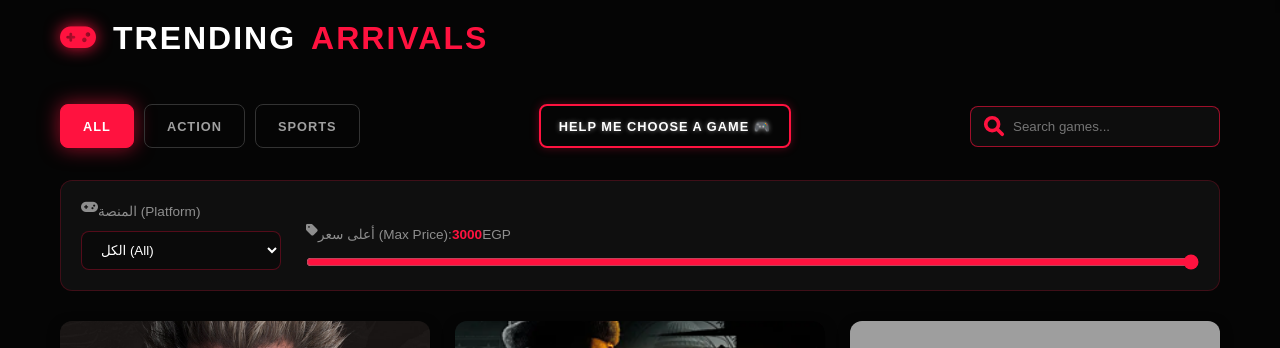
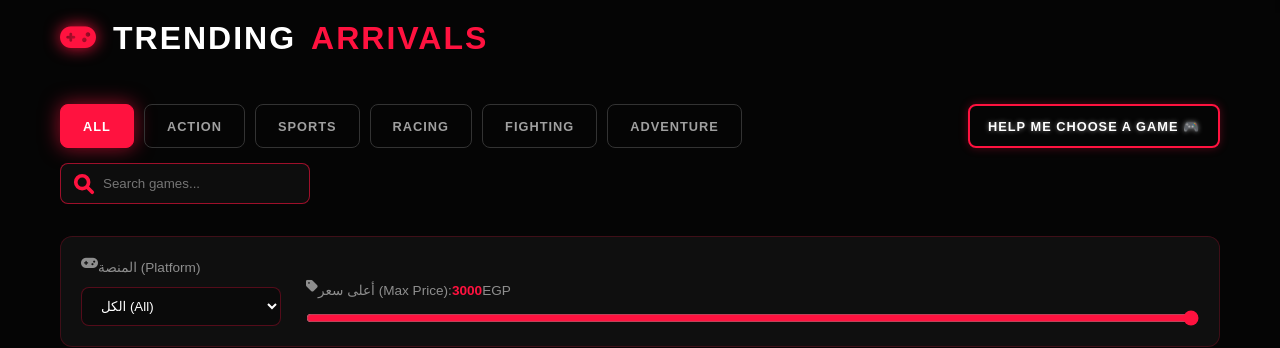
Before and after one commit to ahmedgreesh/red-zone-project_2, a plain HTML site: page index.html in a window 1280 px wide. Shown: the part 787-1135 px from the top of the page. Drawn offline with Linux system fonts and the light colour scheme; no server answers; grey boxes are pictures that could not be loaded.

Commit message:
new update

```diff
--- a/index.html
+++ b/index.html
@@ -5,7 +5,7 @@
     <meta charset="UTF-8">
     <meta name="viewport" content="width=device-width, initial-scale=1.0">
     <title>Red Zone Store | Premium PlayStation Gaming</title>
-    <link rel="stylesheet" href="css/style.css?v=2.2">
+    <link rel="stylesheet" href="css/style.css?v=2.5">
     <!-- Font Awesome for Icons -->
     <link rel="stylesheet" href="https://cdnjs.cloudflare.com/ajax/libs/font-awesome/6.4.0/css/all.min.css">
     <link href="https://fonts.googleapis.com/css2?family=Cairo:wght@400;600;700;800&display=swap" rel="stylesheet">
@@ -98,6 +98,9 @@
                     <button class="cta-btn active-filter" data-category="All" data-i18n="filter_all" onclick="filterNav('All')">All</button>
                     <button class="cta-btn" data-category="Action" data-i18n="filter_action" onclick="filterNav('Action')">Action</button>
                     <button class="cta-btn" data-category="Sports" data-i18n="filter_sports" onclick="filterNav('Sports')">Sports</button>
+                    <button class="cta-btn" data-category="Racing" data-i18n="filter_racing" onclick="filterNav('Racing')">Racing</button>
+                    <button class="cta-btn" data-category="Fighting" data-i18n="filter_fighting" onclick="filterNav('Fighting')">Fighting</button>
+                    <button class="cta-btn" data-category="Adventure" data-i18n="filter_adventure" onclick="filterNav('Adventure')">Adventure</button>
                 </div>
                 <button id="smart-picker-btn" class="cta-btn picker-trigger" data-i18n="smart_picker">
                     Help Me Choose a Game 🎮
```
